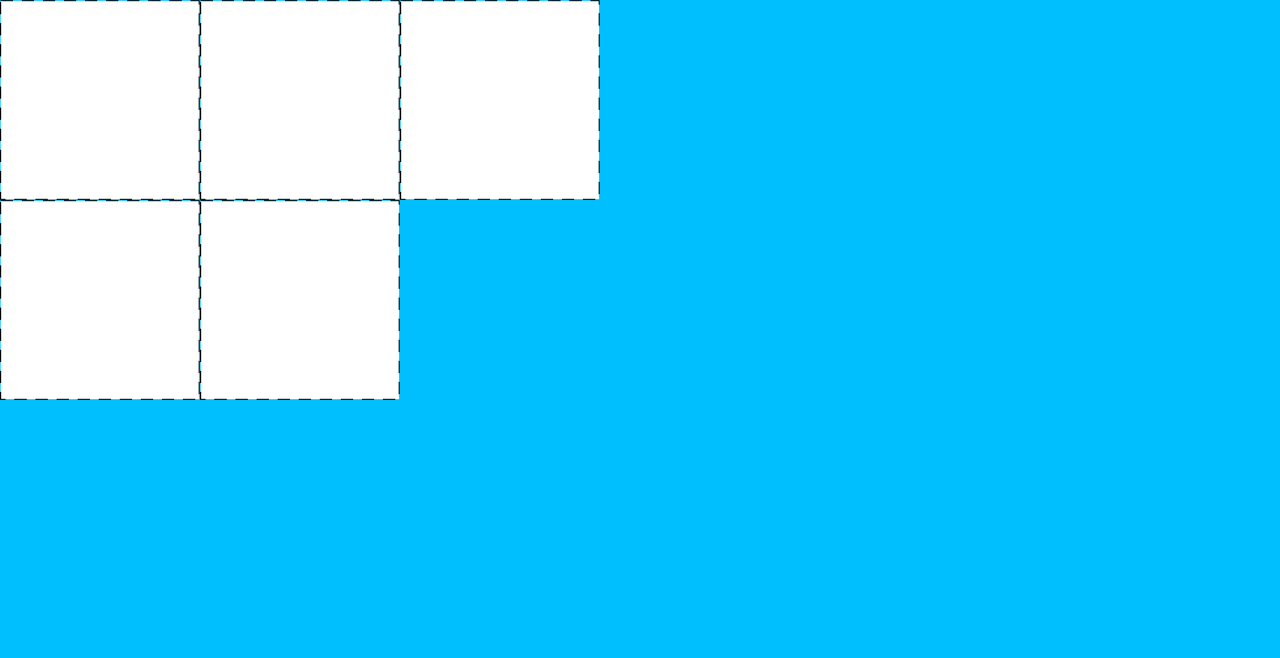
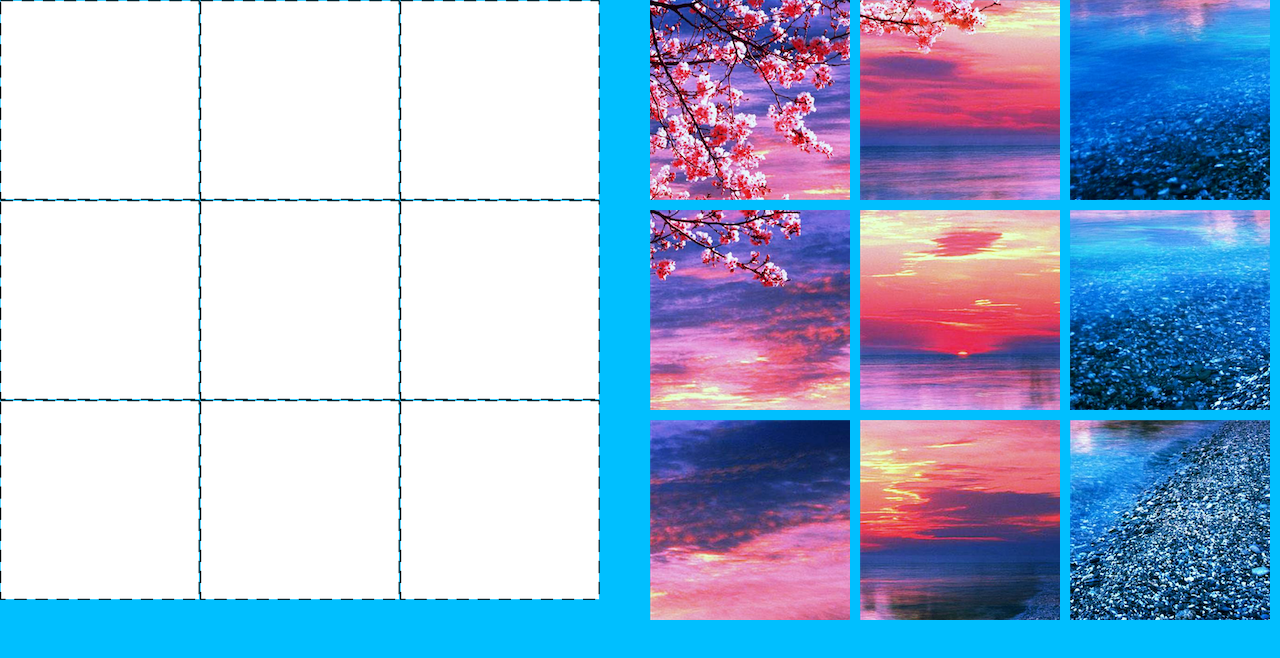
Before and after one commit to muzzammilkader-ITvarsity/Module-4-Assessment-2, a plain HTML site: page index.html in a window 1280 px wide. Drawn offline with Linux system fonts and the light colour scheme; files whose address does not match are found by name.

Commit message:
index.html

```diff
--- a/index.html
+++ b/index.html
@@ -9,11 +9,31 @@
 </head>
 <body>
 
-  <!-- row 1 drop targets -->
-  <img src="puzzle-grid.png" class="puzzle-grid-drop" id="grid1-1" alt="grid 1-1" />
-  <img src="puzzle-grid.png" class="puzzle-grid-drop" id="grid1-2" alt="grid 1-2" />
-  <img src="puzzle-grid.png" class="puzzle-grid-drop" id="grid1-3" alt="grid 1-3" />
+  <!-- Puzzle grid (3x3) -->
+  <img src="puzzle-grid.png" class="puzzle-grid-drop" id="grid1-1" />
+  <img src="puzzle-grid.png" class="puzzle-grid-drop" id="grid1-2" />
+  <img src="puzzle-grid.png" class="puzzle-grid-drop" id="grid1-3" />
 
-  <!-- row 2 drop targets -->
-  <img src="puzzle-grid.png" class="puzzle-grid-drop" id="grid2-1" alt="grid 2-1" />
-  <img src="puzzle-grid.png" class="puzzle-grid-drop" id="grid2-2" alt="grid 2-2" />
+  <img src="puzzle-grid.png" class="puzzle-grid-drop" id="grid2-1" />
+  <img src="puzzle-grid.png" class="puzzle-grid-drop" id="grid2-2" />
+  <img src="puzzle-grid.png" class="puzzle-grid-drop" id="grid2-3" />
+
+  <img src="puzzle-grid.png" class="puzzle-grid-drop" id="grid3-1" />
+  <img src="puzzle-grid.png" class="puzzle-grid-drop" id="grid3-2" />
+  <img src="puzzle-grid.png" class="puzzle-grid-drop" id="grid3-3" />
+
+  <!-- Puzzle pieces -->
+  <img src="img1-1.png" id="img1-1-draggable" class="puzzle-piece" draggable="true" />
+  <img src="img1-2.png" id="img1-2-draggable" class="puzzle-piece" draggable="true" />
+  <img src="img1-3.png" id="img1-3-draggable" class="puzzle-piece" draggable="true" />
+
+  <img src="img2-1.png" id="img2-1-draggable" class="puzzle-piece" draggable="true" />
+  <img src="img2-2.png" id="img2-2-draggable" class="puzzle-piece" draggable="true" />
+  <img src="img2-3.png" id="img2-3-draggable" class="puzzle-piece" draggable="true" />
+
+  <img src="img3-1.png" id="img3-1-draggable" class="puzzle-piece" draggable="true" />
+  <img src="img3-2.png" id="img3-2-draggable" class="puzzle-piece" draggable="true" />
+  <img src="img3-3.png" id="img3-3-draggable" class="puzzle-piece" draggable="true" />
+
+</body>
+</html>
```
